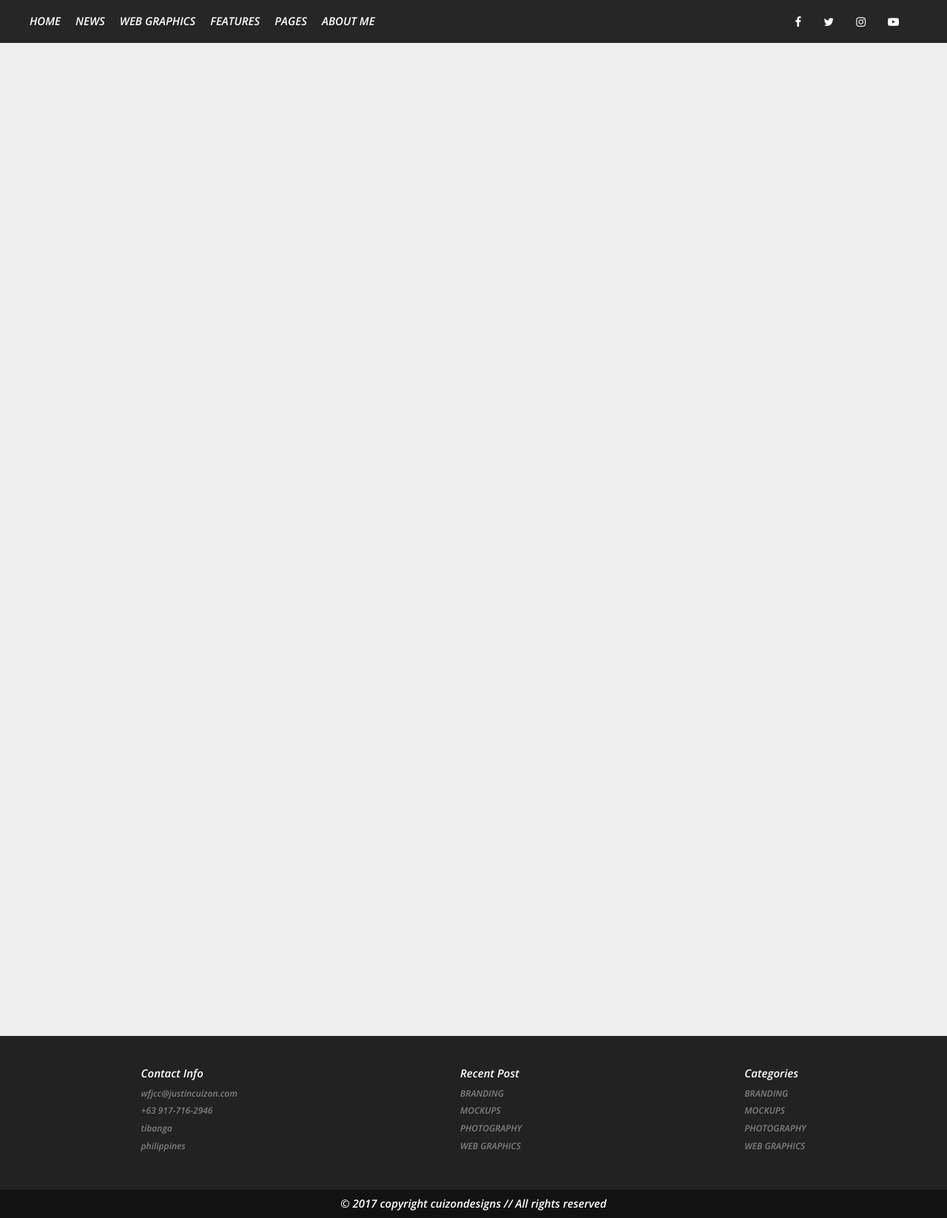
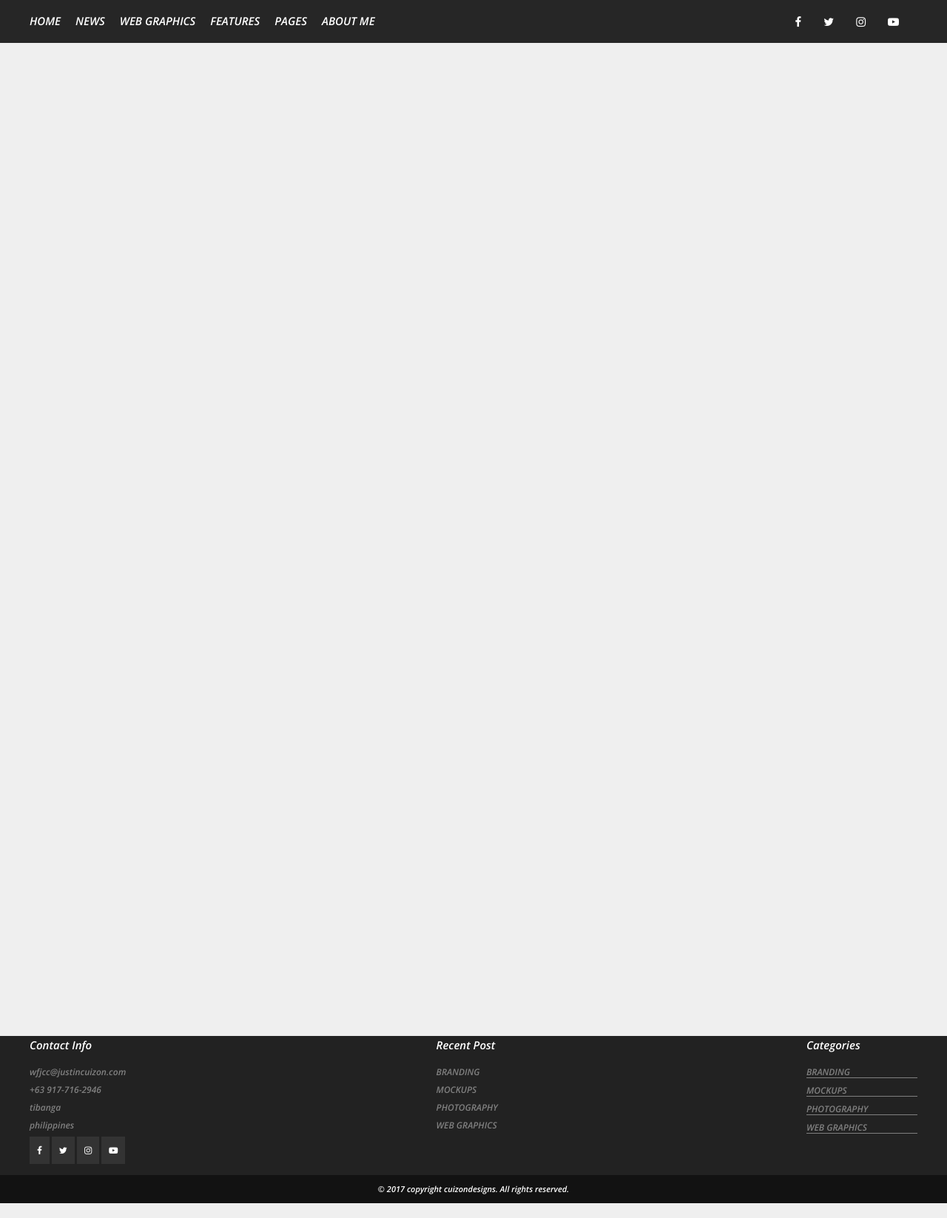
Before and after one commit to juscuizon/blog, a Jekyll site: the page built from index.html, in a window 1280 px wide. Shown: the whole page at 74% size. Built offline with Jekyll 4.4.1, drawn with Linux system fonts in a browser that asks for light colours; some web fonts are replaced.

Commit message:
Finished responsive design for footer.

```diff
--- a/_includes/footer.html
+++ b/_includes/footer.html
@@ -1 +1 @@
-<div class="footer-bar"><div class="contact-information"><span>Contact Info</span><ul><li>wfjcc@justincuizon.com</li><li>+63 917-716-2946</li><li>tibanga</li><li>philippines</li></ul></div><div class="recent-post"><span>Recent Post</span><ul><li><a href="#">BRANDING</a></li><li><a href="#">MOCKUPS</a></li><li><a href="#">PHOTOGRAPHY</a></li><li><a href="#">WEB GRAPHICS</a></li></ul></div><div class="categories"><span>Categories</span><ul><li><a href="#">BRANDING</a></li><li><a href="#">MOCKUPS</a></li><li><a href="#">PHOTOGRAPHY</a></li><li><a href="#">WEB GRAPHICS</a></li></ul></div></div><div class="copyright-bar"><span>© 2017 copyright cuizondesigns // All rights reserved</span></div>
+<div class="footer-bar"><div class="contact-information"><span>Contact Info</span><ul><li>wfjcc@justincuizon.com</li><li>+63 917-716-2946</li><li>tibanga</li><li>philippines</li></ul><div class="social-icons"><ul><li><a href="#"><i class="fa fa-facebook fa"></i></a></li><li><a href="#"><i class="fa fa-twitter fa"></i></a></li><li><a href="#"><i class="fa fa-instagram fa"></i></a></li><li><a href="#"><i class="fa fa-youtube-play fa"></i></a></li></ul></div></div><div class="recent-post"><span>Recent Post</span><ul><li><a href="#">BRANDING</a></li><li><a href="#">MOCKUPS</a></li><li><a href="#">PHOTOGRAPHY</a></li><li><a href="#">WEB GRAPHICS</a></li></ul></div><div class="categories"><span>Categories</span><ul><li><a href="#">BRANDING</a></li><li><a href="#">MOCKUPS</a></li><li><a href="#">PHOTOGRAPHY</a></li><li><a href="#">WEB GRAPHICS</a></li></ul></div></div><div class="copyright-bar"><span>© 2017 copyright cuizondesigns. All rights reserved.</span></div>
--- a/assets/css/main.css
+++ b/assets/css/main.css
@@ -3011,15 +3011,12 @@
   display: -webkit-flex;
   display: -ms-flexbox;
   display: flex;
-  -webkit-justify-content: space-around;
-      -ms-flex-pack: distribute;
-          justify-content: space-around;
-  -webkit-box-align: center;
-  -webkit-align-items: center;
-      -ms-flex-align: center;
-          align-items: center;
+  -webkit-box-pack: justify;
+  -webkit-justify-content: space-between;
+      -ms-flex-pack: justify;
+          justify-content: space-between;
   margin: 0 -9999rem;
-  height: 200px;
+  height: 180px;
   padding: .25rem 9999rem;
   background: #222222; }
   .footer-bar span {
@@ -3031,7 +3028,7 @@
     padding-top: 10px; }
     .footer-bar ul li {
       list-style-type: none;
-      padding-bottom: 10px;
+      padding-top: 10px;
       color: grey;
       font-family: 'Open Sans';
       font-size: 12px; }
@@ -3040,6 +3037,31 @@
         color: grey;
         font-family: 'Open Sans';
         font-size: 12px; }
+  .footer-bar .social-icons ul {
+    display: -webkit-box;
+    display: -webkit-flex;
+    display: -ms-flexbox;
+    display: flex;
+    -webkit-box-orient: horizontal;
+    -webkit-box-direction: normal;
+    -webkit-flex-direction: row;
+        -ms-flex-direction: row;
+            flex-direction: row; }
+    .footer-bar .social-icons ul li {
+      margin-right: 3px; }
+    .footer-bar .social-icons ul a {
+      color: white;
+      background-color: #333333;
+      padding: 10px; }
+    .footer-bar .social-icons ul a:hover {
+      color: black;
+      background-color: white;
+      -webkit-transition: 0.5s;
+      -o-transition: 0.5s;
+      transition: 0.5s; }
+  .footer-bar .categories li {
+    width: 150px;
+    border-bottom: solid grey 0.5px; }
 
 .copyright-bar {
   display: -webkit-box;
@@ -3060,4 +3082,73 @@
   background: #121212;
   color: white;
   font-family: 'Open Sans';
-  font-size: 15px; }
+  font-size: 11px; }
+
+@media (min-width: 801px) and (max-width: 960px) {
+  .footer-bar {
+    -webkit-justify-content: space-around;
+        -ms-flex-pack: distribute;
+            justify-content: space-around; } }
+
+@media (min-width: 501px) and (max-width: 800px) {
+  .footer-bar {
+    -webkit-justify-content: space-around;
+        -ms-flex-pack: distribute;
+            justify-content: space-around; } }
+
+@media (min-width: 50px) and (max-width: 500px) {
+  .footer-bar {
+    -webkit-box-orient: vertical;
+    -webkit-box-direction: normal;
+    -webkit-flex-direction: column;
+        -ms-flex-direction: column;
+            flex-direction: column;
+    -webkit-justify-content: space-around;
+        -ms-flex-pack: distribute;
+            justify-content: space-around;
+    -webkit-box-align: center;
+    -webkit-align-items: center;
+        -ms-flex-align: center;
+            align-items: center;
+    height: 550px; }
+    .footer-bar .contact-information {
+      display: -webkit-box;
+      display: -webkit-flex;
+      display: -ms-flexbox;
+      display: flex;
+      -webkit-box-orient: vertical;
+      -webkit-box-direction: normal;
+      -webkit-flex-direction: column;
+          -ms-flex-direction: column;
+              flex-direction: column;
+      -webkit-box-pack: center;
+      -webkit-justify-content: center;
+          -ms-flex-pack: center;
+              justify-content: center;
+      text-align: center;
+      -webkit-box-align: center;
+      -webkit-align-items: center;
+          -ms-flex-align: center;
+              align-items: center; }
+    .footer-bar .categories {
+      display: -webkit-box;
+      display: -webkit-flex;
+      display: -ms-flexbox;
+      display: flex;
+      -webkit-box-orient: vertical;
+      -webkit-box-direction: normal;
+      -webkit-flex-direction: column;
+          -ms-flex-direction: column;
+              flex-direction: column;
+      -webkit-box-pack: center;
+      -webkit-justify-content: center;
+          -ms-flex-pack: center;
+              justify-content: center;
+      -webkit-box-align: center;
+      -webkit-align-items: center;
+          -ms-flex-align: center;
+              align-items: center;
+      text-align: center; }
+      .footer-bar .categories li {
+        width: 100vw;
+        border-bottom: solid grey 0.5px; } }
```
Also changed, not shown: _pugfiles/footer.pug (+9 -1 lines), assets/css/2-modules/_footer.sass (+66 -5 lines).
